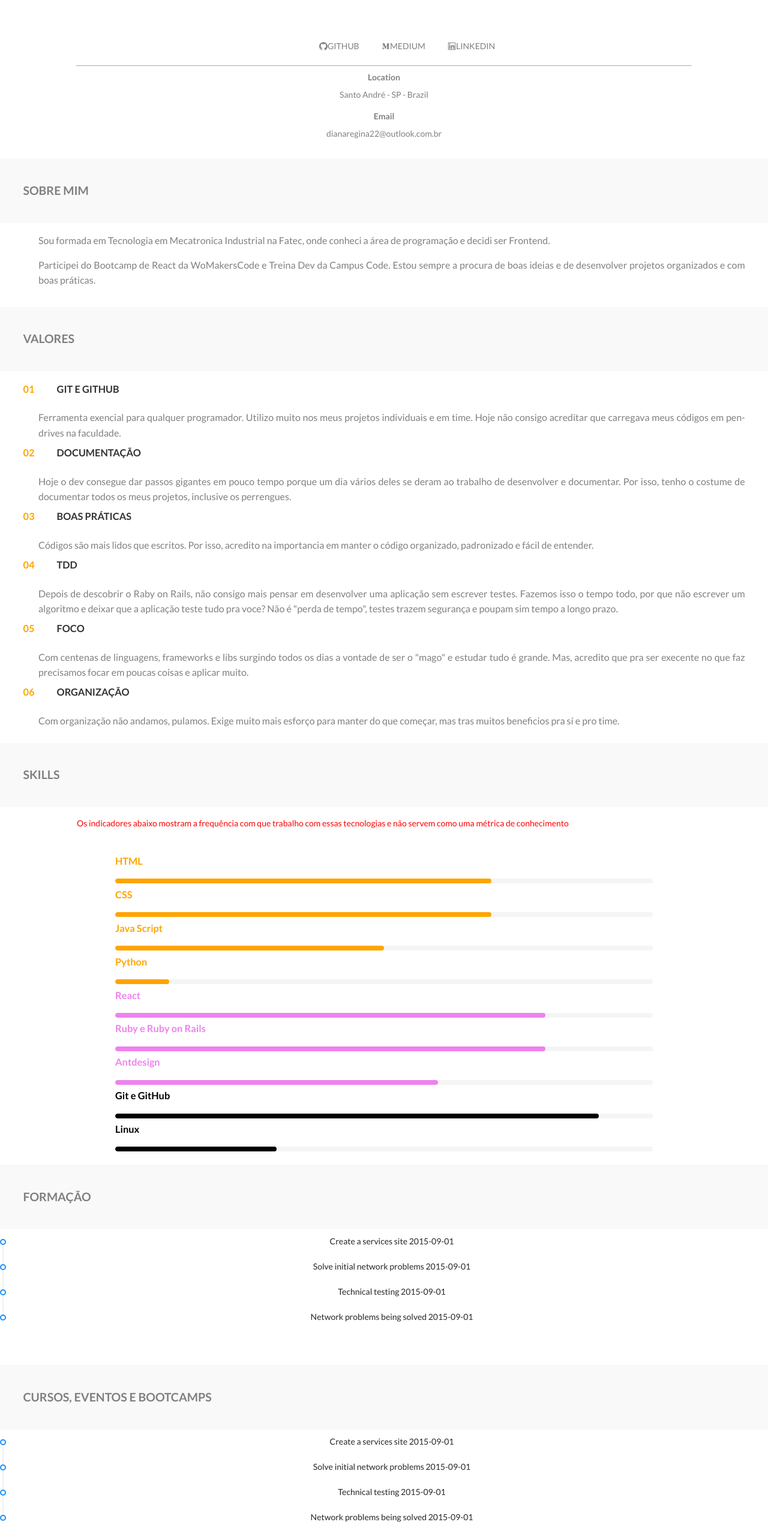
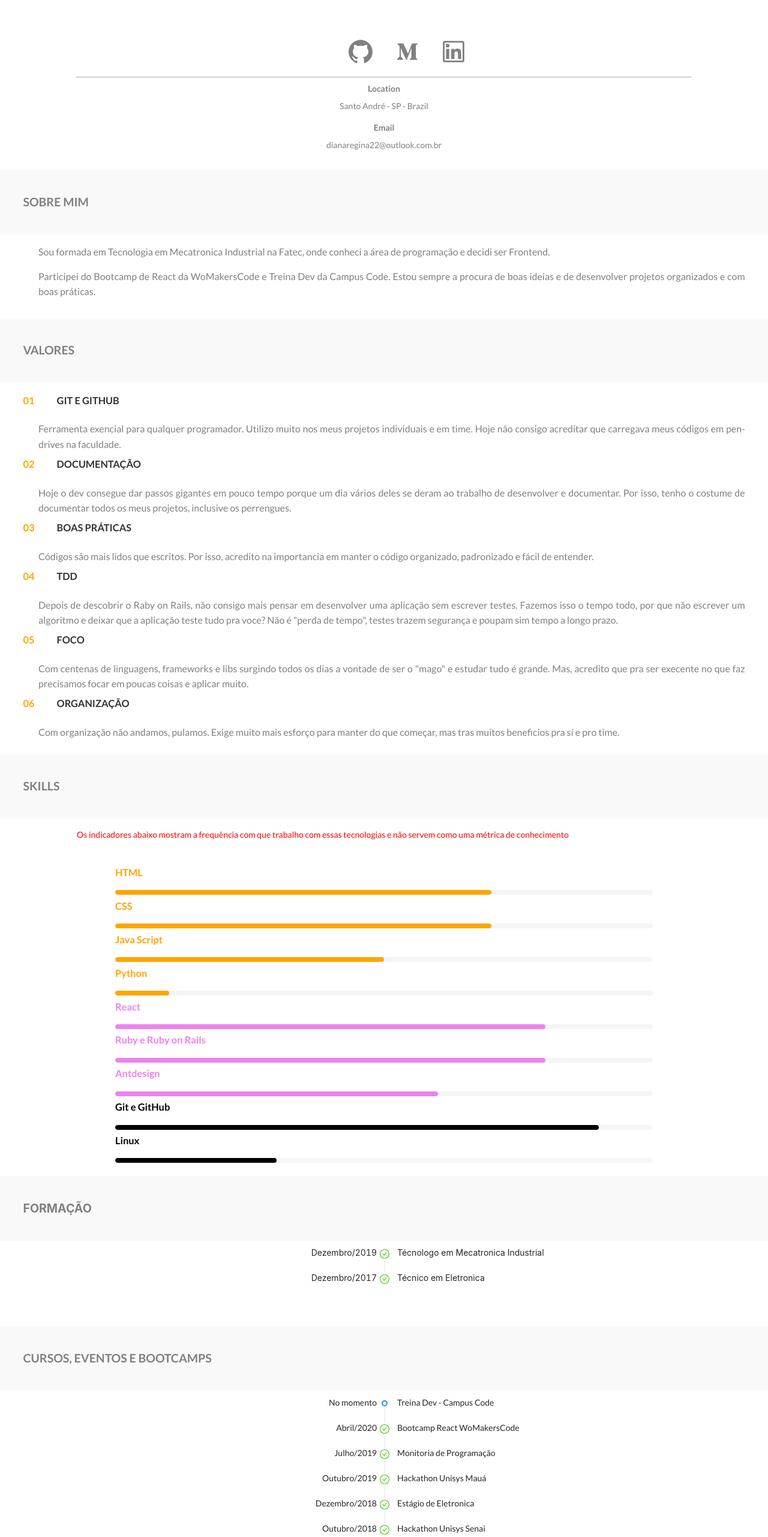
Before and after one commit to Diana-ops/personal-website, a React (Create React App) app: page / in a window 1280 px wide. Shown: the part 881-3444 px from the top of the page at 60% size. Built offline with nearby package versions, Linux system fonts and the light colour scheme.

Commit message:
Aplicando linha do tempo nos componentes education e bootcamps

```diff
--- a/src/components/bootcamps/index.js
+++ b/src/components/bootcamps/index.js
@@ -1,5 +1,6 @@
 import React from 'react'
 import { Timeline  } from 'antd';
+import { CheckCircleTwoTone } from "@ant-design/icons";
 import 'antd/dist/antd.css';
 import { Wrapper } from "../header/style"
 import { TitleIntroduction } from "../introduction/style"
@@ -9,11 +10,33 @@ function Bootcamps(props) {
 	return (
 		<Wrapper>
 			<TitleIntroduction>CURSOS, EVENTOS E BOOTCAMPS</TitleIntroduction>
-			<Timeline>
-		    	<Timeline.Item>Create a services site 2015-09-01</Timeline.Item>
-		    	<Timeline.Item>Solve initial network problems 2015-09-01</Timeline.Item>
-		    	<Timeline.Item>Technical testing 2015-09-01</Timeline.Item>
-		    	<Timeline.Item>Network problems being solved 2015-09-01</Timeline.Item>
+			<Timeline mode="left">
+		    	<Timeline.Item label="No momento">Treina Dev - Campus Code</Timeline.Item>
+		    	<Timeline.Item
+		    		label="Abril/2020"
+		    		dot={<CheckCircleTwoTone twoToneColor="#52c41a" style={{ fontSize: "16px"}}/>}>
+		    			Bootcamp React WoMakersCode
+		    	</Timeline.Item>
+		    	<Timeline.Item
+		    		label="Julho/2019"
+		    		dot={<CheckCircleTwoTone twoToneColor="#52c41a" style={{ fontSize: "16px"}}/>}>
+		    			Monitoria de Programação
+		    	</Timeline.Item>
+		    	<Timeline.Item
+		    		label="Outubro/2019"
+		    		dot={<CheckCircleTwoTone twoToneColor="#52c41a" style={{ fontSize: "16px"}}/>}>
+		    			Hackathon Unisys Mauá
+		    	</Timeline.Item>
+		    	<Timeline.Item
+		    		label="Dezembro/2018"
+		    		dot={<CheckCircleTwoTone twoToneColor="#52c41a" style={{ fontSize: "16px"}}/>}>
+		    			Estágio de Eletronica
+		    	</Timeline.Item>
+		    	<Timeline.Item
+		    		label="Outubro/2018"
+		    		dot={<CheckCircleTwoTone twoToneColor="#52c41a" style={{ fontSize: "16px"}}/>}>
+		    			Hackathon Unisys Senai
+		    	</Timeline.Item>
 		  	</Timeline>
 		</Wrapper>
 	);
--- a/src/components/education/index.js
+++ b/src/components/education/index.js
@@ -1,5 +1,6 @@
 import React from 'react'
 import { Timeline  } from 'antd';
+import { CheckCircleTwoTone } from "@ant-design/icons";
 import 'antd/dist/antd.css';
 import { Wrapper } from "../header/style"
 import { TitleIntroduction } from "../introduction/style"
@@ -7,15 +8,21 @@ import { TitleIntroduction } from "../introduction/style"
 function Education(props) {
 
 	return (
-		<Wrapper>
+		<>
 			<TitleIntroduction>FORMAÇÃO</TitleIntroduction>
-			<Timeline>
-		    	<Timeline.Item>Create a services site 2015-09-01</Timeline.Item>
-		    	<Timeline.Item>Solve initial network problems 2015-09-01</Timeline.Item>
-		    	<Timeline.Item>Technical testing 2015-09-01</Timeline.Item>
-		    	<Timeline.Item>Network problems being solved 2015-09-01</Timeline.Item>
+			<Timeline mode="left">
+				<Timeline.Item
+		    		label="Dezembro/2019"
+		    		dot={<CheckCircleTwoTone twoToneColor="#52c41a" style={{ fontSize: "16px"}}/>}>
+		    			Técnologo em Mecatronica Industrial
+		    	</Timeline.Item>
+		    	<Timeline.Item
+		    		label="Dezembro/2017"
+		    		dot={<CheckCircleTwoTone twoToneColor="#52c41a" style={{ fontSize: "16px"}}/>}>
+		    			Técnico em Eletronica
+		    	</Timeline.Item>
 		  	</Timeline>
-		</Wrapper>
+		</>
 	);
 }
 
--- a/src/components/header/index.js
+++ b/src/components/header/index.js
@@ -22,9 +22,15 @@ function Header(props) {
 						<Profession>Web Developer & Front-end</Profession>
 					</TitlePrincipal>
 					<Icons>
-						<Ancora className="ancora" href="https://github.com/Diana-ops"><GithubOutlined/>GITHUB</Ancora>
-						<Ancora className="ancora" href="https://medium.com/@dianareginadr19"><MediumOutlined/>MEDIUM</Ancora>
-						<Ancora className="ancora" href="https://www.linkedin.com/in/diana-regina-a96840173/"><LinkedinOutlined/>LINKEDIN</Ancora>
+						<Ancora className="ancora" href="https://github.com/Diana-ops">
+							<GithubOutlined style={{ fontSize: "40px" }}/>
+						</Ancora>
+						<Ancora className="ancora" href="https://medium.com/@dianareginadr19">
+							<MediumOutlined style={{ fontSize: "40px" }}/>
+						</Ancora>
+						<Ancora className="ancora" href="https://www.linkedin.com/in/diana-regina-a96840173/">
+							<LinkedinOutlined style={{ fontSize: "40px" }}/>
+						</Ancora>
 					</Icons>
 				</SubPrincipal>
 				<hr style={{ width: "80%", borderColor: "white"}}/>
```
